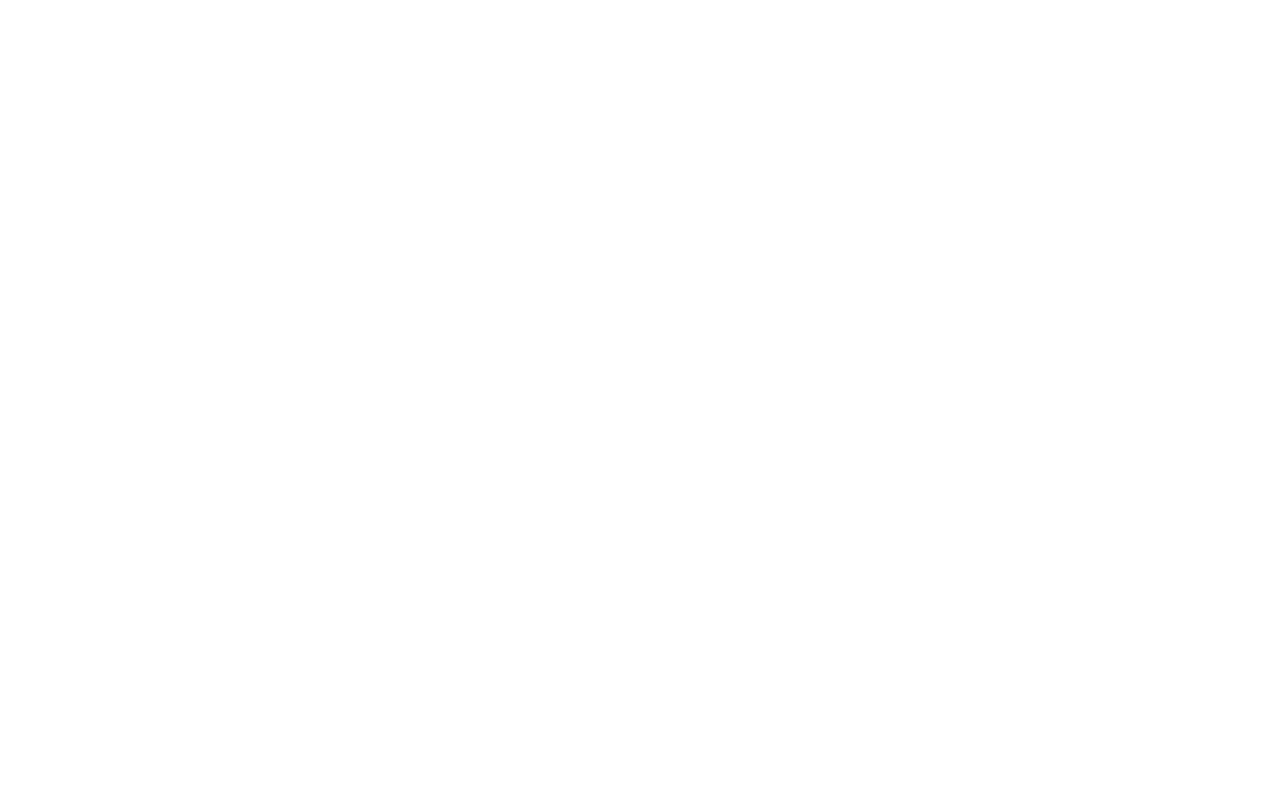
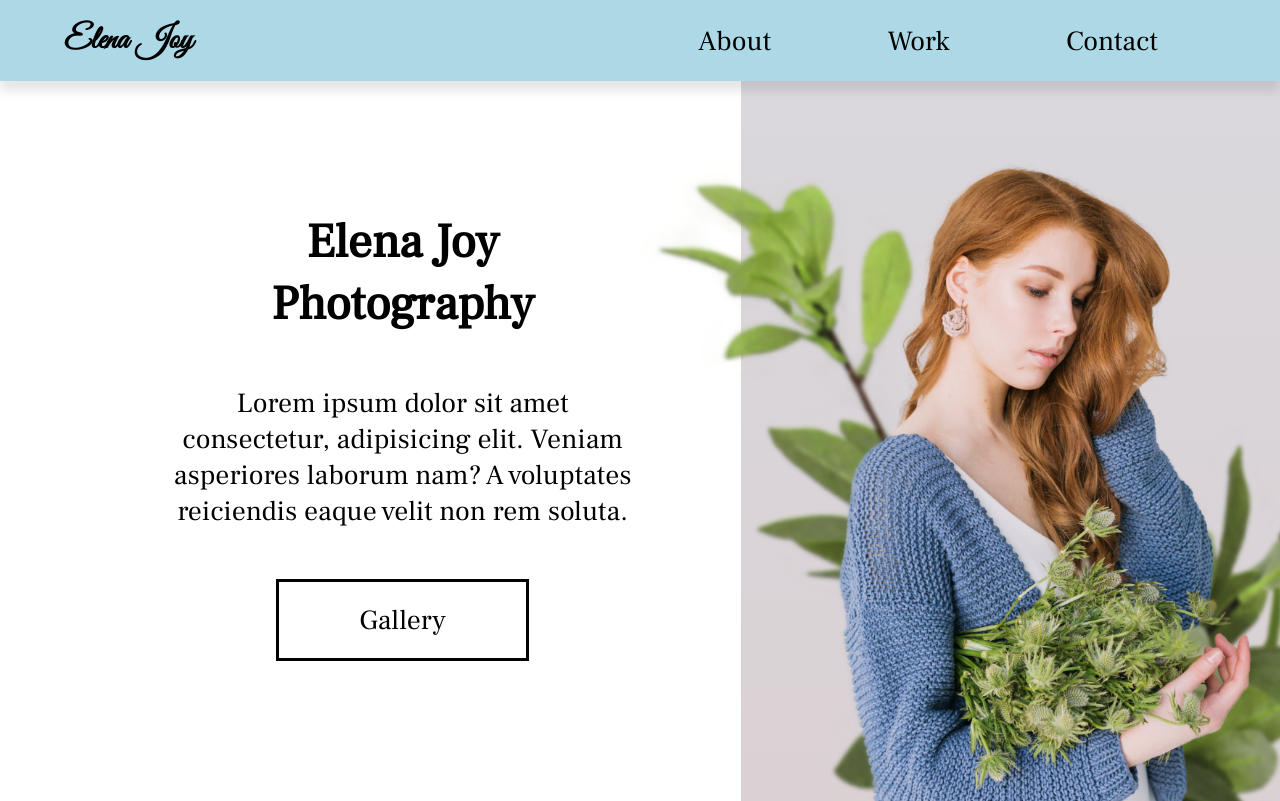
Before and after one commit to MATINMISAGHI/photography-website, a plain HTML site: page index.html in a window 1280 px wide. Drawn offline with Linux system fonts and the light colour scheme.

Commit message:
add a few sections for the site in HTML. Image of plants and Elena. Position the images and the text in CSS. Get nav looking decent.

```diff
--- a/index.html
+++ b/index.html
@@ -11,6 +11,32 @@
     <title>Elena Joy | Professional Photographer</title>
 </head>
 <body>
-
+    <header class="main-head">
+        <nav>
+            <h1 id="logo">Elena Joy</h1>
+            <ul class="nav-links">
+                <li><a href="#about">About</a></li>
+                <li><a href="#work">Work</a></li>
+                <li><a href="#contact">Contact</a></li>
+            </ul>
+        </nav>
+    </header>
+    <main>
+        <section class="hero">
+            <div class="hero-introduction flex">
+                <h2>Elena Joy <br /> Photography</h2>
+                <p>
+                    Lorem ipsum dolor sit amet consectetur, adipisicing elit. Veniam asperiores laborum nam? A voluptates reiciendis
+                    eaque velit non rem soluta.
+                </p>
+                <a href="#gallery">Gallery</a>
+            </div>
+            <div class="hero-images">
+                <img class="hero-elena" src="./img/elena-joy.png" alt="picture of Elena Joy">
+                <img class="plant1 plant" src="./img/plant1.png" alt="">
+                <img class="plant2 plant" src="./img/plant2.png" alt="">
+            </div>
+        </section>
+    </main>
 </body>
 </html>
--- a/style.css
+++ b/style.css
@@ -7,11 +7,11 @@
 }
 
 @font-face {
-    font-family: 'Ruh1';
+    font-family: 'Ruhl';
     src: url(./fonts/FrankRuhlLibre-Regular.ttf);
 }
 @font-face {
-    font-family: 'Ruh1 Medium';
+    font-family: 'Ruhl Medium';
     src: url(./fonts/FrankRuhlLibre-Medium.ttf);
 }
 @font-face {
@@ -36,7 +36,7 @@ h1 {
     font-size: var(--header1);
 }
 
-li, button, label, input, p {
+li, button, label, input, p, a{
     font-size: var(--text);
 }
 
@@ -52,6 +52,15 @@ h4, h5 {
     font-size: var(--header4);
 }
 
+ul {
+    list-style: none;
+}
+
+a {
+    text-decoration: none;
+    color: black;
+}
+
 .flex {
     display: flex;
     flex-direction: column;
@@ -59,10 +68,87 @@ h4, h5 {
     align-items: center;
 }
 
-ul {
-    list-style: none;
+body {
+    font-family: 'Ruhl', sans-serif;
 }
 
-a {
-    text-decoration: none;
+h1 {
+    font-family: 'Vibes', sans-serif;
 }
+
+/* Nav Section */
+.main-head {
+    background-color: lightblue;
+    box-shadow: 0px 10px 10px rgba(0, 0, 0, 0.1);
+    z-index: 2;
+    position: relative;
+}
+
+nav {
+    width: 90%;
+    margin: auto;
+    display: flex;
+    align-items: center;
+    min-height: 10vh;
+    padding: 2rem 0rem;
+}
+
+#logo {
+    flex: 1 1 20rem;
+}
+
+.nav-links {
+    display: flex;
+    justify-content: space-around;
+    flex: 1 1 20rem;
+}
+
+.hero {
+    min-height: 90vh;
+    width: 95%;
+    margin: 0 0 0 auto;
+    display: flex;
+    flex-wrap: wrap;
+    overflow: hidden;
+}
+
+.hero-introduction {
+    flex: 2 1 40rem;
+    text-align: center;
+}
+
+.hero-introduction p {
+    padding: 5rem 10rem;
+}
+.hero-introduction h2 {
+    padding-top: 3rem;
+}
+.hero-introduction a {
+    padding: 2rem 8rem;
+    border: 3px solid black;
+    margin-bottom: 4rem;
+}
+
+.hero-images {
+    flex: 1 1 40rem;
+    background: linear-gradient(#dad8dd, #dad1d4);
+    position: relative;
+    z-index: 1;
+}
+
+.hero-elena {
+    width: 100%;
+    height: 100%;
+    object-fit: cover;
+}
+
+.plant {
+    position: absolute;
+    bottom: 0;
+    left: -20%;
+    z-index: -1;
+}
+
+.plant2 {
+    left: 40%;
+}
```
